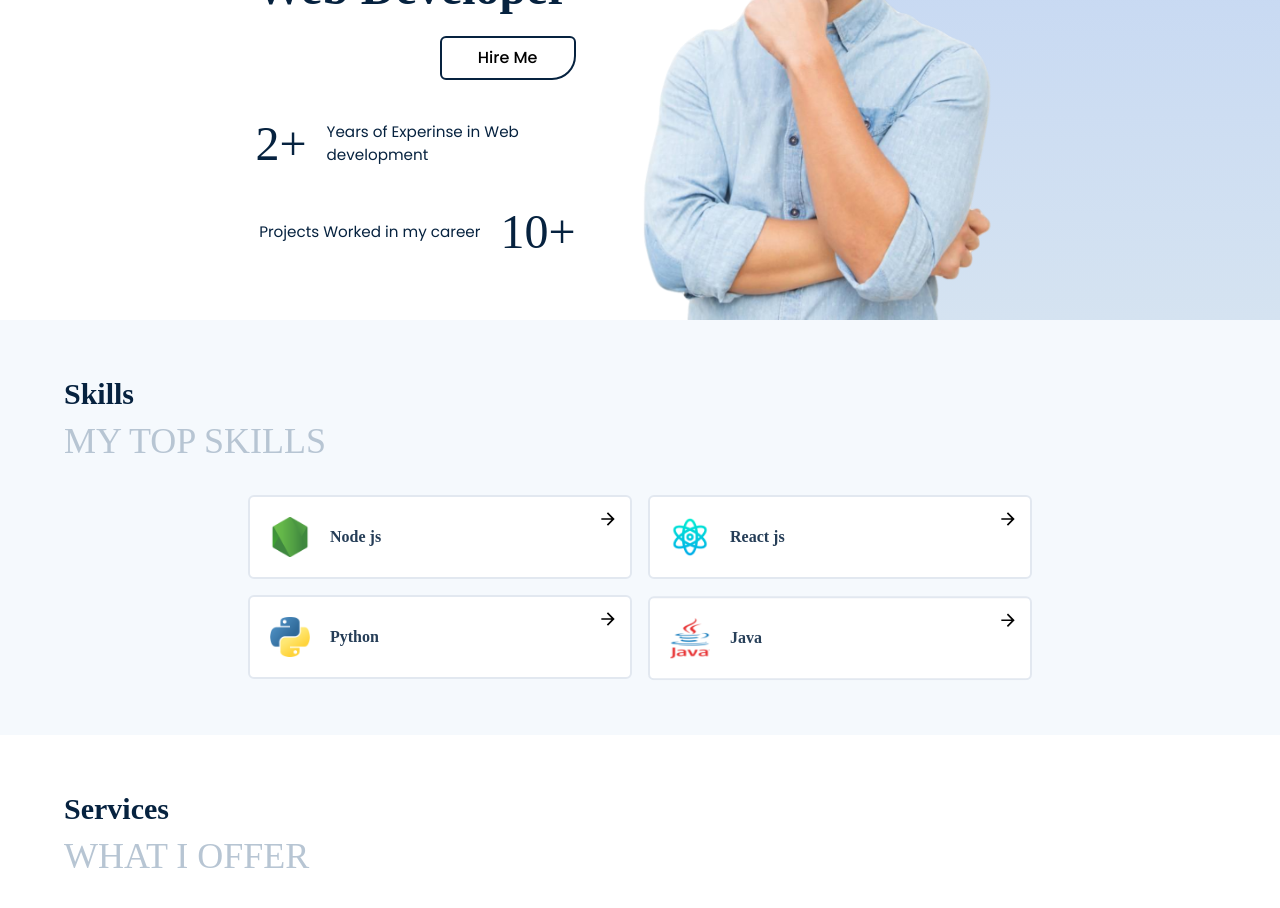
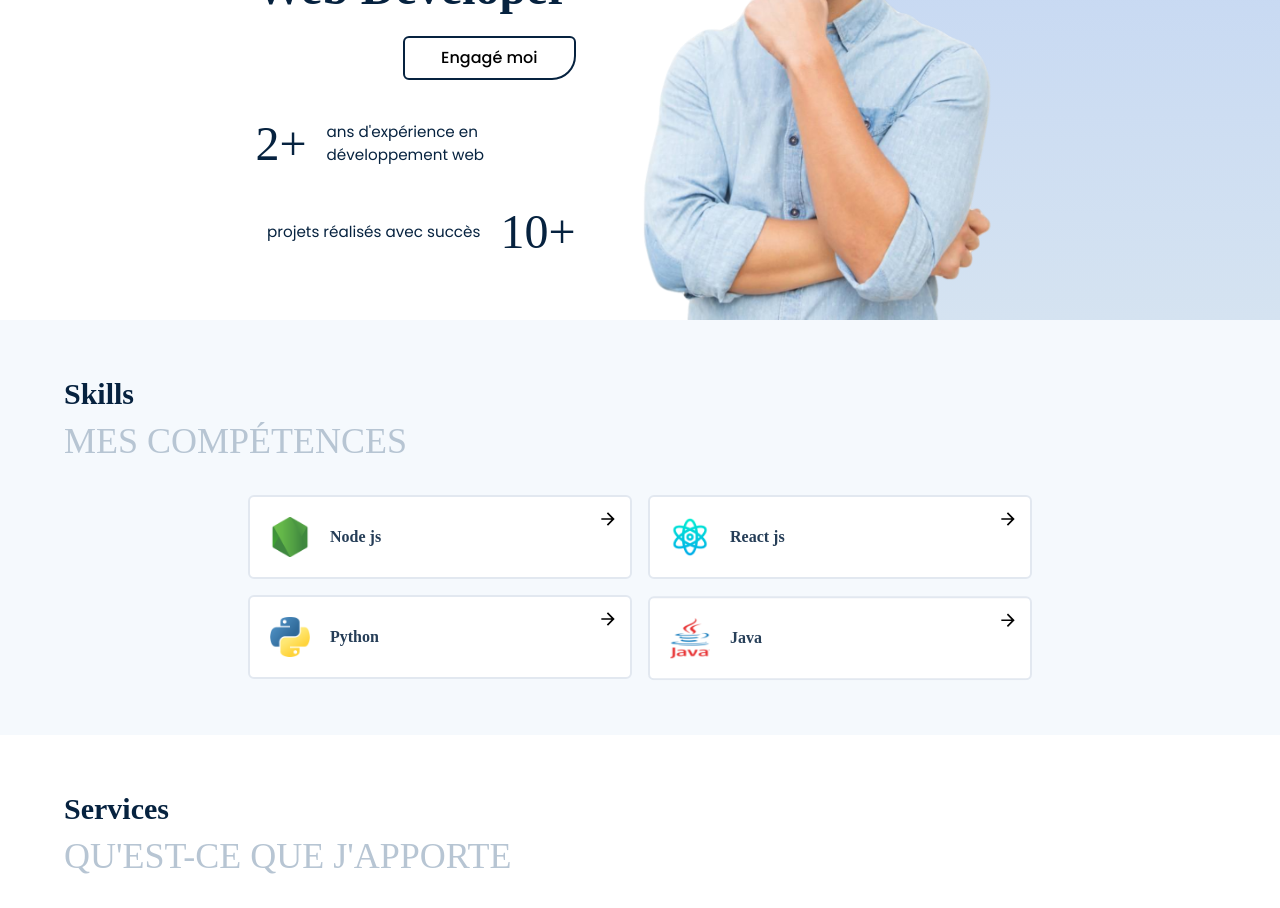
Before and after one commit to Flaironne/Portfolio_2024, a React (Vite) app: page / in a window 1280 px wide. Shown: the part 480-1388 px from the top of the page. Built offline with nearby package versions, Linux system fonts and the light colour scheme; a web font is replaced by a local one.

Commit message:
feat : update french version

```diff
--- a/src/Content.js
+++ b/src/Content.js
@@ -61,22 +61,22 @@ export const content = {
     title: "Web Developer",
     firstName: "FLORIAN",
     LastName: "WU",
-    btnText: "Hire Me",
+    btnText: "Engagé moi",
     image: Hero_person,
     hero_content: [
       {
         count: "2+",
-        text: "Years of Experinse in Web development",
+        text: "ans d'expérience en développement web",
       },
       {
         count: "10+",
-        text: "Projects Worked in my career",
+        text: "projets réalisés avec succès",
       },
     ],
   },
   skills: {
     title: "Skills",
-    subtitle: "MY TOP SKILLS",
+    subtitle: "MES COMPÉTENCES",
     skills_content: [
       {
         name: "Node js",
@@ -103,7 +103,7 @@ export const content = {
   },
   services: {
     title: "Services",
-    subtitle: "WHAT I OFFER",
+    subtitle: "QU'EST-CE QUE J'APPORTE",
     service_content: [
       {
         title: "Développement Web",
@@ -172,16 +172,16 @@ export const content = {
   //   ],
   // },
   Hireme: {
-    title: "Hire Me",
-    subtitle: "FOR YOUR PROJECTS",
+    title: "Engagé moi",
+    subtitle: "POUR VOS PROJECTS",
     image1: Hireme_person,
     image2: Hireme_person2,
-    para: "Helping businesses to grow and increase revenue",
-    btnText: "Hire Me",
+    para: "Vous avez un projet en tête? Contactez-moi dès maintenant.",
+    btnText: " Engagé moi",
   },
   Contact: {
     title: "Contect Me",
-    subtitle: "GET IN TOUCH",
+    subtitle: "GARDER LE CONTACT",
     social_media: [
       {
         text: "wuflorian2000@gmail.com",
--- a/src/components/Contact.jsx
+++ b/src/components/Contact.jsx
@@ -60,7 +60,7 @@ const Contact = () => {
               type="email"
               name="user_email"
               pattern="[A-Za-z0-9._%+-]+@[A-Za-z0-9.-]+\.[A-Za-z]{1,63}$"
-              placeholder="Email Id"
+              placeholder="Email"
               required
               className="border border-slate-600 p-3 rounded"
             />
--- a/vite.config.js
+++ b/vite.config.js
@@ -3,5 +3,6 @@ import react from '@vitejs/plugin-react'
 
 // https://vitejs.dev/config/
 export default defineConfig({
+  base: "/[Portfolio_2024]/",
   plugins: [react()]
 })
```
